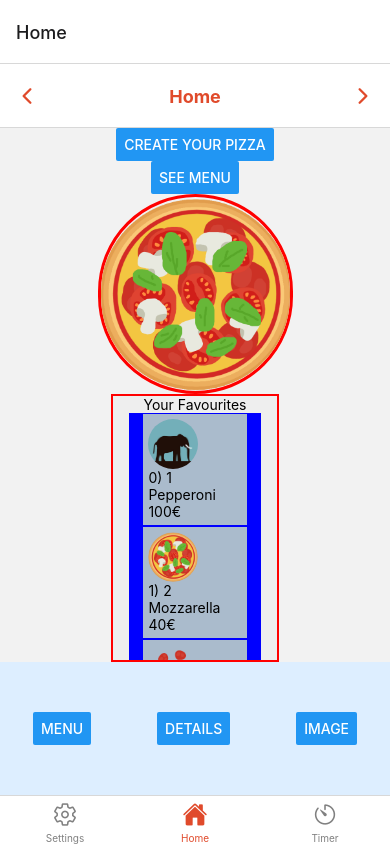
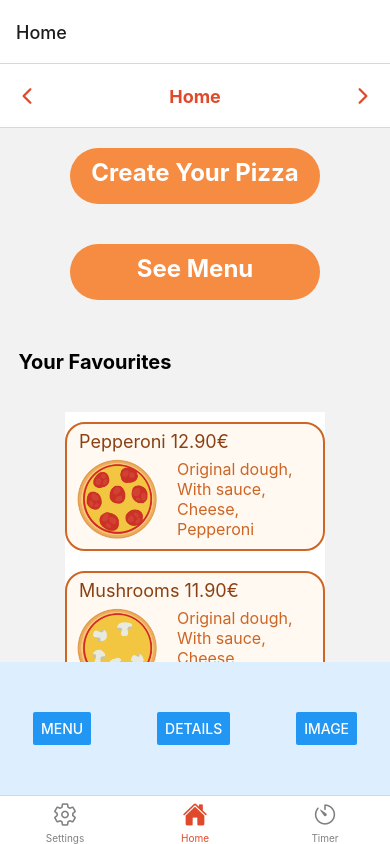
Before and after one commit to marikadu/Mobile-Programming-Project, a React Native app: screen /Home in a window 390 px wide. Built offline with nearby package versions, Linux system fonts and the light colour scheme.

Commit message:
HomeScreen css update

```diff
--- a/App.js
+++ b/App.js
@@ -91,6 +91,13 @@ const HomeStackScreen = () => {
 }
 
 export default function App({ navigation }) {
+  // tracking the end of the timer
+  const [timerExpired, setTimerExpired] = useState(false);
+
+  const handleTimerEnd = () => {
+    setTimerExpired(true); // set the end of the timer as True
+  };
+
   return (
   <NavigationContainer>
     <Tab.Navigator
@@ -116,11 +123,15 @@ export default function App({ navigation }) {
         },
         tabBarActiveTintColor: '#E04A2B',
         tabBarInactiveTintColor: 'gray',
+      tabBarBadge: route.name === 'Timer' && timerExpired ? '' : undefined, // Show badge if timer has expired
       })}
     >
       <Tab.Screen name="Settings" component={SettingsScreen} />
       <Tab.Screen name="Home" component={HomeStackScreen} />
-    <Tab.Screen name="Timer" component={TimerScreen} />
+      <Tab.Screen name="Timer">
+        {/* calling the TimerComplete function for the badge */}
+        {(props) => <TimerScreen {...props} onTimerEnd={handleTimerEnd} />}
+      </Tab.Screen>
     </Tab.Navigator>
   </NavigationContainer>
 
--- a/components/HomeScreen.js
+++ b/components/HomeScreen.js
@@ -1,5 +1,5 @@
 import React, {useState} from 'react';
-import {Button, Text, View, FlatList, Image, StyleSheet, TouchableOpacity } from 'react-native';
+import {Button, Text, View, FlatList, Image, StyleSheet, TouchableOpacity, TouchableHighlight } from 'react-native';
 
 // Import the components
 import NavButtons from './NavButtons.js';
@@ -12,45 +12,70 @@ import NavButtons from './NavButtons.js';
     const [newPizza, setPizza]=useState("");
     const [updateId, setUpdateId]=useState(0);
     const [pizzaList, addFish]=useState([
-      {"id":1, "type":"Pepperoni", "price":100, image: require('../assets/misc.png') },
-      {"id":2, "type":"Mozzarella", "price":40, image: require('../assets/pizza_pngs/everything_pizza.png') },
-      {"id":3, "type":"Four Cheeses", "price":90, image: require('../assets/pizza_pngs/topping_pepperoni.png') }]);
+      {"id":1, "type":"Pepperoni", "price":"12.90", description: "Original dough, With sauce, Cheese, Pepperoni", image: require('../assets/pizza_pngs/menu/pepperoni.png') },
+      {"id":3, "type":"Mushrooms", "price":"11.90", description: "Original dough, With sauce, Cheese, Mushrooms",image: require('../assets/pizza_pngs/menu/mushrooms.png') }]);
 
     const selectItemToUpdate=(id)=>{
       setUpdateId(id);
       setPizza(pizzaList[id].type);
       props.navigation.navigate("Details", {pizza:pizzaList[id]});
     }
-    const renderPizza=(item)=>{
-      return(
-        <TouchableOpacity activeOpacity={0.8} onPress={()=>selectItemToUpdate(item.index)}>
+    const renderPizza = (item) => {
+      return (
+        <TouchableOpacity activeOpacity={0.8} onPress={() => selectItemToUpdate(item.index)}>
           <View style={styles.listItemStyle}>
-            {/* Below is the Image for the menu  */}
-            <Image source={item.item.image} style={styles.pizzaImage}/>
-            <Text>{item.index}) {item.item.id} {item.item.type} {item.item.price}€</Text>
+          <Text style={styles.itemText}>{item.item.type} {item.item.price}€</Text>
+            <View style={styles.itemContainer}>
+              <Image source={item.item.image} style={styles.pizzaImage} />
+              <View style={styles.textContainer}>
+                <Text style={styles.descriptionText}>{item.item.description}</Text>
+              </View>
+            </View>
           </View>
         </TouchableOpacity>
       );
 
     }
-
     /// ////////////////END OF THE IMPLEMENTATION HERE ///////////////////
 
     return (
       <View style={{flex:1}}>
 
         <View style={{ flex: 8, alignItems: 'center', justifyContent: 'center' }}>
-        <Button onPress={()=> props.navigation.navigate("Dough")} title="Create your Pizza"/>
-        <Button onPress={()=> props.navigation.navigate("Menu")} title="See Menu"/>
-          <View style={styles.imageContainer}>
+
+        {/* button had to go because it cannot be customised everyone say bye bye button */}
+        {/* <Button color="#F58C41"
+          borderRadius='50'
+          onPress={()=> props.navigation.navigate("Dough")}
+          title="Create your Pizza"/>  */}
+
+        <TouchableHighlight
+          style={styles.button}
+          onPress={() => props.navigation.navigate("Dough")}
+          underlayColor='#EC863D' // colour when pressed the "button"
+          >
+          <Text style={[styles.buttonText]}>Create Your Pizza</Text>
+        </TouchableHighlight>
+
+        {/* <Button onPress={()=> props.navigation.navigate("Menu")} title="See Menu"/>  */}
+
+        <TouchableHighlight
+          style={styles.button}
+          onPress={() => props.navigation.navigate("Menu")}
+          underlayColor='#EC863D' // colour when pressed the "button"
+          >
+          <Text style={[styles.buttonText]}>See Menu</Text>
+        </TouchableHighlight>
+
+          {/* <View style={styles.imageContainer}>
           <Image source={require('../assets/pizza_pngs/everything_pizza.png')}
               style={styles.image} resizeMode='cover'/>
-          </View>
+          </View>  */}
 
+          <Text style={[styles.text]}>Your Favourites</Text>
           {/* /////// DATABASE FLATLIST HERE /////// */}
-          <View style={{flex:1}}>
+          <View style={{flex:4}}>
           <View style={styles.listStyle}>
-          <Text>Your Favourites</Text>
             <FlatList style={styles.flatliststyle}
               data={pizzaList}
               renderItem={renderPizza}
@@ -86,30 +111,75 @@ import NavButtons from './NavButtons.js';
       justifyContent:"space-around",
     },
     listItemStyle:{
-      borderWidth:1,
-      borderColor:"blue",
+      borderWidth: 2,
+      borderColor:"#CD6524",
       padding:5,
-      backgroundColor:"#abc",
-      width:"80%",
+      backgroundColor:"#FFF9F2",
+      borderRadius: 20,
+      margin: 10,
+      width:"100%",
       alignSelf:"center",
     },
     listStyle:{
       flex:8,
       alignItems:"center",
-      backgroundColor:"#eee",
-      borderColor:"red",
-      borderWidth:2,
-      width:"100%",
+      width:260,
     },
     flatliststyle:{
-      width:'80%',
-      backgroundColor:'blue',
+      width:'100%',
+      backgroundColor:'#FFFFFF',
+    },
+    itemContainer: {
+      padding: 5,
+      flexDirection: 'row',
+      alignItems: 'center',
+    },
+    textContainer: {
+      marginLeft: 20,
+      flex: 1,
+    },
+    itemText: {
+      color: "#8A4012",
+      fontSize: 18,
+      paddingLeft: 5,
+      margin: 2,
+    },
+    descriptionText: {
+      flex: 1,
+      color: "#CD6524",
+      fontSize: 16,
     },
     pizzaImage: {
-      width: 50,
-      height: 50,
-      marginRight: 10, // Space between image and text
-      borderRadius: 25, // Rounded images
+      width: 80,
+      height: 80,
+      borderRadius: 25
+    },
+    button: {
+      margin: 20,
+      paddingTop: 10,
+      width: 250,
+      height: 56,
+      backgroundColor: '#F58C41',
+      borderRadius: 40,
+    },
+    buttonText: {
+      flex:1,
+      fontSize: 24,
+      fontWeight: 'bold',
+      color: '#fff',
+      textAlign: 'center',
+      alignItems: 'center',
+    },
+    text: {
+      flex:1,
+      fontSize: 20,
+      fontWeight: 'bold',
+      color: '#000',
+      right: 100,
+      paddingTop: 30,
+      // textAlign: 'center',
+      // alignItems: 'left',
+      justifyContent: 'flex-end',
     },
   });
 
--- a/components/MenuScreen.js
+++ b/components/MenuScreen.js
@@ -33,7 +33,7 @@ const renderPizza = (item) => {
     </TouchableOpacity>
   );
 
-    }
+}
     return (
       <View style={{flex:1}}>
           <View style={styles.listStyle}>
@@ -114,6 +114,6 @@ const renderPizza = (item) => {
     pizzaImage: {
       width: 80,
       height: 80,
-      borderRadius: 25, // Rounded images
+      borderRadius: 25
     },
   });
--- a/screens/TimerScreen.js
+++ b/screens/TimerScreen.js
@@ -1,11 +1,11 @@
 import React, { useState, useEffect } from 'react';
-import { View, Text, StyleSheet, Button } from 'react-native';
+import { View, Text, StyleSheet, Button, addListener } from 'react-native';
 import Svg, { Circle } from 'react-native-svg';
 import Animated, { useSharedValue, useAnimatedProps, withTiming, Easing } from 'react-native-reanimated';
 
 const AnimatedCircle = Animated.createAnimatedComponent(Circle);
 
-export default function TimerScreen({ route, navigation }) {
+export default function TimerScreen({ route, navigation, onTimerEnd, onTabPress }) {
   const [timeLeft, setTimeLeft] = useState(30 * 60); // 30 minutes in seconds
 
   const radius = 100;
@@ -22,6 +22,7 @@ export default function TimerScreen({ route, navigation }) {
     // when timer runs out, the timer stops
     } else if (timeLeft <= 0) {
       clearInterval(timer);
+      onTimerEnd();
     }
 
     // https://medium.com/@garethdavisrogers/using-setinterval-and-clearinterval-with-react-hooks-7fcf26dc8fdb
@@ -50,6 +51,17 @@ export default function TimerScreen({ route, navigation }) {
       strokeDashoffset: circumference * (1 - progress.value),
     };
   });
+
+// creating a listener for the badge to disappear when the user pressed to go to Timer Screen
+// doesnt work
+// useEffect(() => {
+//   const unsubscribe = navigation.addListener('focus', () => {
+// when pressed, the icon removes
+//     onTabPress();
+//   });
+
+//   return unsubscribe;
+// }, [navigation]);
 
   // skipping the timer to 3 seconds for faster testing
   // so no need to wait for 30 minutes all the time
```
Lines whose indentation alone changed are shown as unchanged.
